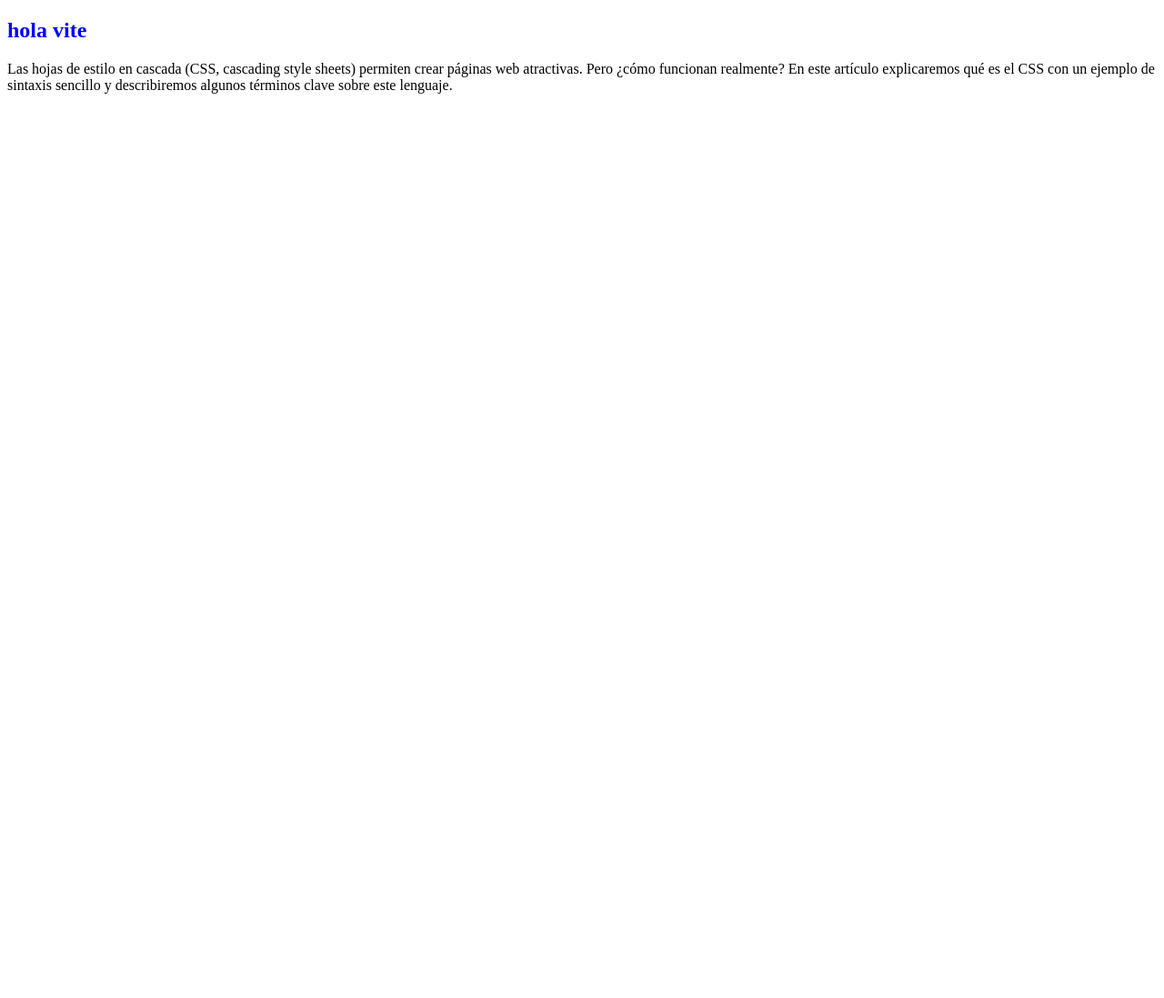
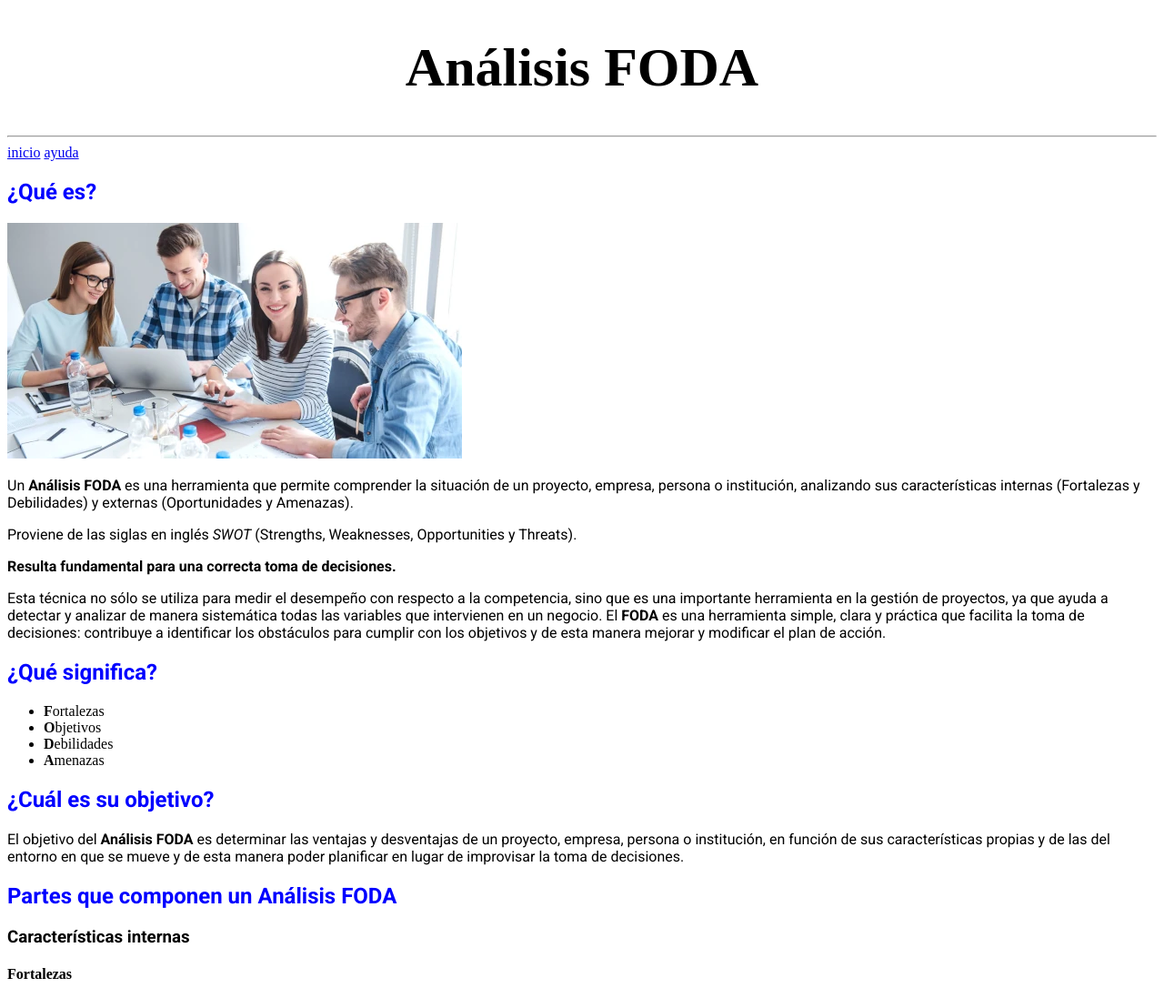
Before and after one commit to alexanderit2024/2desafio-definitivo, a website built with Vite: page index.html in a window 1280 px wide. Shown: the top 1097 px of the page at 91% size. Before the commit the page ends 800 px from the top, so only its background shows below. Built offline with nearby package versions, Linux system fonts and the light colour scheme.

Commit message:
¨entrega-desafio-02¨

```diff
--- a/index.html
+++ b/index.html
@@ -1,13 +1,85 @@
 <!doctype html>
 <html lang="es">
-  <head>
+
+<head>
     <meta charset="UTF-8" />
-    <meta name="viewport" content="width=device-width, initial-scale=1.0" />
-    <title>Vite</title>
-  </head>
-  <body>
-    <h2>hola vite</h2>
-    <p>Las hojas de estilo en cascada (CSS, cascading style sheets) permiten crear páginas web atractivas. Pero ¿cómo funcionan realmente? En este artículo explicaremos qué es el CSS con un ejemplo de sintaxis sencillo y describiremos algunos términos clave sobre este lenguaje.</p>
+    <link rel="preconnect" href="https://fonts.googleapis.com">
+    <link rel="preconnect" href="https://fonts.gstatic.com" crossorigin>
+    <link
+        href="https://fonts.googleapis.com/css2?family=Roboto:ital,wght@0,100;0,300;0,400;0,500;0,700;0,900;1,100;1,300;1,400;1,500;1,700;1,900&display=swap"
+        rel="stylesheet">
+    <title>FODA</title>
+</head>
+
+<body>
+    <h1 class="tamañoh1" class="font-sanss">Análisis FODA</h1>
+    <hr>
+    <a target="_blank" href="https://es.wikipedia.org/wiki/Wikipedia:Portada">inicio</a>
+    <a target="_blank" href="https://es.wikipedia.org/wiki/Ayuda:Contenidos">ayuda</a>
+    <h2 class="font-sanss">¿Qué es?</h2>
+    <img src="index.webp" alt="Grupo de personas trabajando en la oficina">
+    <p class="font-sanss">Un <b>Análisis FODA</b> es una herramienta que permite comprender la situación de un proyecto,
+        empresa, persona o
+        institución, analizando sus características internas (Fortalezas y Debilidades) y externas (Oportunidades y
+        Amenazas).</p>
+    <p class="font-sanss">Proviene de las siglas en inglés <em>SWOT</em> (Strengths, Weaknesses, Opportunities y
+        Threats).</p>
+    <p class="font-sanss"> <strong> Resulta fundamental para una correcta toma de decisiones.</strong> </p>
+    <p class="font-sanss">Esta técnica no sólo se utiliza para medir el desempeño con respecto a la competencia, sino
+        que es una importante
+        herramienta en la gestión de proyectos, ya que ayuda a detectar y analizar de manera sistemática todas las
+        variables que intervienen en un negocio. El <strong>FODA</strong> es una herramienta simple, clara y práctica
+        que facilita la
+        toma de decisiones: contribuye a identificar los obstáculos para cumplir con los objetivos y de esta manera
+        mejorar y modificar el plan de acción.</p>
+    <h2 class="font-sanss">¿Qué significa?</h2>
+    <ul>
+        <li><b>F</b>ortalezas</li>
+        <li><b>O</b>bjetivos</li>
+        <li><b>D</b>ebilidades</li>
+        <li><b>A</b>menazas</li>
+    </ul>
+    <h2 class="font-sanss">¿Cuál es su objetivo?</h2>
+    <p class="font-sanss">El objetivo del <b>Análisis FODA</b> es determinar las ventajas y desventajas de un proyecto,
+        empresa, persona o
+        institución, en función de sus características propias y de las del entorno en que se mueve y de esta manera
+        poder planificar en lugar de improvisar la toma de decisiones.</p>
+    <h2 class="font-sanss">Partes que componen un Análisis FODA</h2>
+    <h3 class="font-sanss">Características internas</h3>
+    <h4>Fortalezas</h4>
+    <p class="font-sanss">Lorem ipsum dolor sit amet, consectetur adipisicing elit. Quidem inventore aut labore velit
+        facere impedit modi
+        illum molestias corporis maxime! Id, nisi vero excepturi recusandae aliquam fuga facere eveniet, tenetur
+        distinctio ipsum ea quam laborum natus ut, facilis molestias voluptatibus.
+    </p>
+    <p class="font-sanss"> Minus possimus quam sit nobis magni vitae harum adipisci deserunt recusandae unde optio
+        suscipit, porro atque
+        consequuntur iusto aliquid commodi.</p>
+    <h4 class="font-sanss">Debilidades</h4>
+    <p class="font-sanss">Lorem ipsum dolor sit amet, consectetur adipisicing elit. Cum iste reiciendis eligendi, odio
+        doloremque,commodi modi eveniet nostrum, ratione aliquam ipsa quod. Vel natus exercitationem, voluptates ipsa
+        ducimus non.
+        Quidem similique accusantium qui velit, sint laborum suscipit dolorum iste error quibusdam fugiat, laudantium
+        delectus. Odio recusandae in incidunt aperiam dolorem.
+    </p>
+    <h3 class="font-sanss">Características externas</h3>
+    <h4 class="font-sanss">Oportunidades</h4>
+    <p class="font-sanss">Lorem ipsum dolor sit amet consectetur adipisicing elit. Deserunt aliquid expedita animi culpa
+        possimus eos,
+        nulla qui, libero nemo ducimus ex! Dignissimos corporis officia dolores exercitationem minus reprehenderit
+        ducimus
+        facere at, mollitia porro impedit, voluptates ipsum illo tempora assumenda nobis. Libero repellendus, optio
+        pariatur, molestiae cum fugiat mollitia modi qui eaque nulla commodi consectetur vero aperiam ut maxime
+        perspiciatis
+        quisquam laborum? Quas, ea? Molestias saepe repellendus natus labore facere voluptas repellat placeat corrupti,
+        nihil beatae quasi laborum error, sequi perferendis.</p>
+    <h4 class="font-sanss">Amenazas</h4>
+    <p class="font-sanss">Lorem, ipsum dolor sit amet consectetur adipisicing elit. Hic minus nemo corrupti blanditiis
+        culpa fuga vitae ab
+        quod repellendus suscipit. Incidunt temporibus ea, harum consequuntur officiis possimus hic fuga, ipsa odio
+        soluta animi aut repellendus placeat iste, modi rem provident.</p>
+
     <script type="module" src="/main.js"></script>
-  </body>
+</body>
+
 </html>
--- a/style.css
+++ b/style.css
@@ -1 +1,14 @@
-h2 {color: blue;}
+h1 {text-align: center;
+}
+
+h2 {
+      color: blue;
+}
+
+.font-sanss {
+    font-family: "Roboto", sans-serif;
+}
+
+ .tamañoh1 {
+    font-size: 60px;
+ }
```
Also changed, not shown: README.md, public/index.webp (added).
